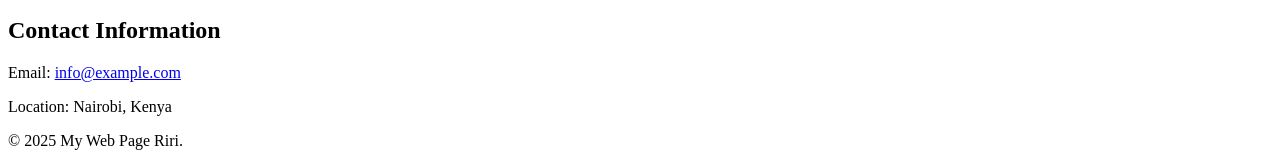
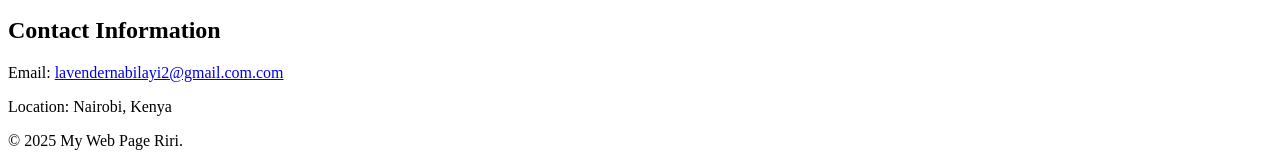
Before and after one commit to Riri3507/ASSIGNMENT-HTML5, a plain HTML site: page index.html in a window 1280 px wide. Shown: the part 502-656 px from the top of the page. Drawn offline with Linux system fonts and the light colour scheme.

Commit message:
Update index.html

```diff
--- a/index.html
+++ b/index.html
@@ -55,7 +55,7 @@
 
     <section id="contact" aria-labelledby="contact-heading">
       <h2 id="contact-heading">Contact Information</h2>
-      <p>Email: <a href="lavender:info@example.com">info@example.com</a></p>
+      <p>Email: <a href="lavender:info@example.com">lavendernabilayi2@gmail.com.com</a></p>
       <p>Location: Nairobi, Kenya</p>
     </section>
   </main>
```
